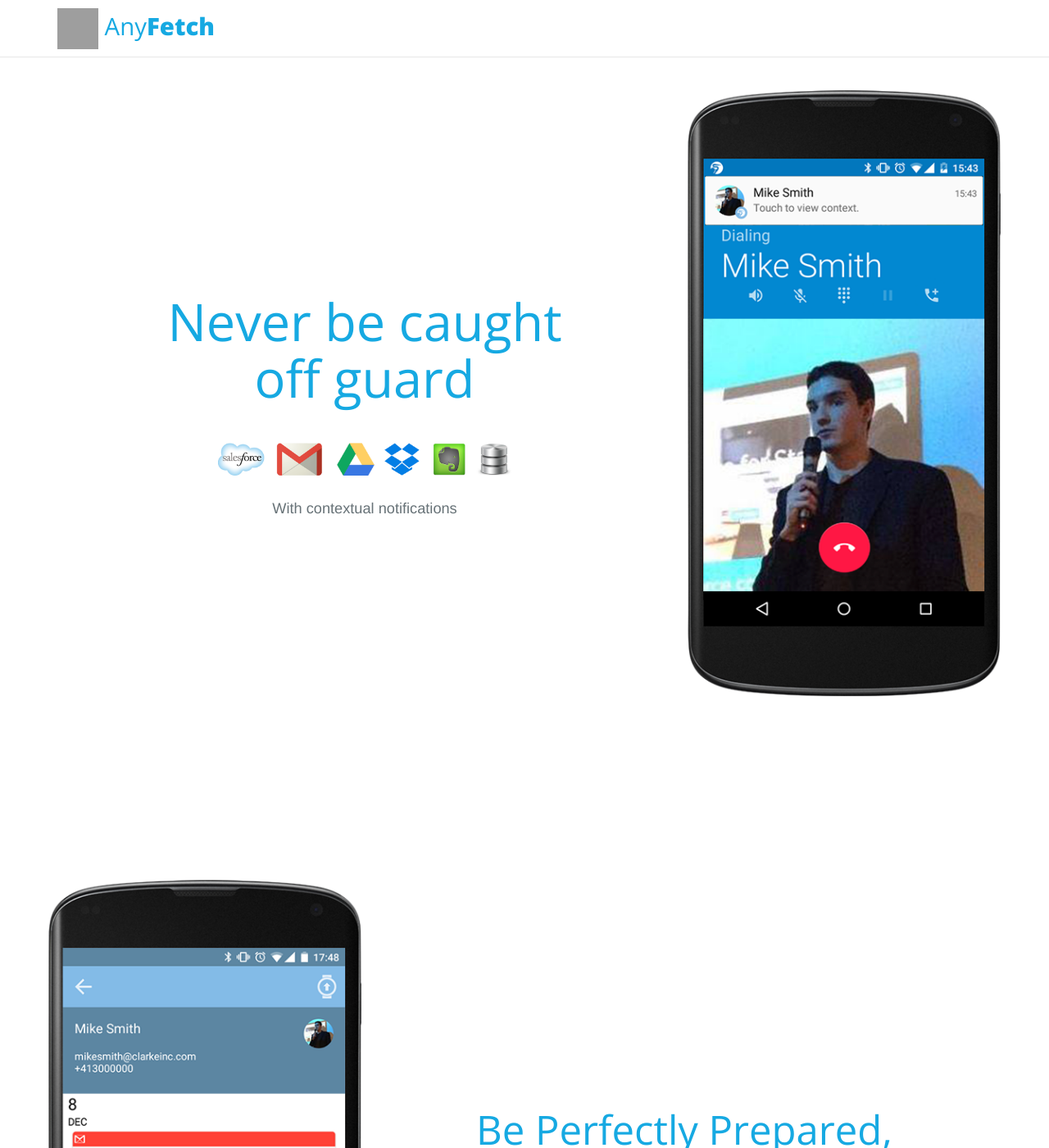
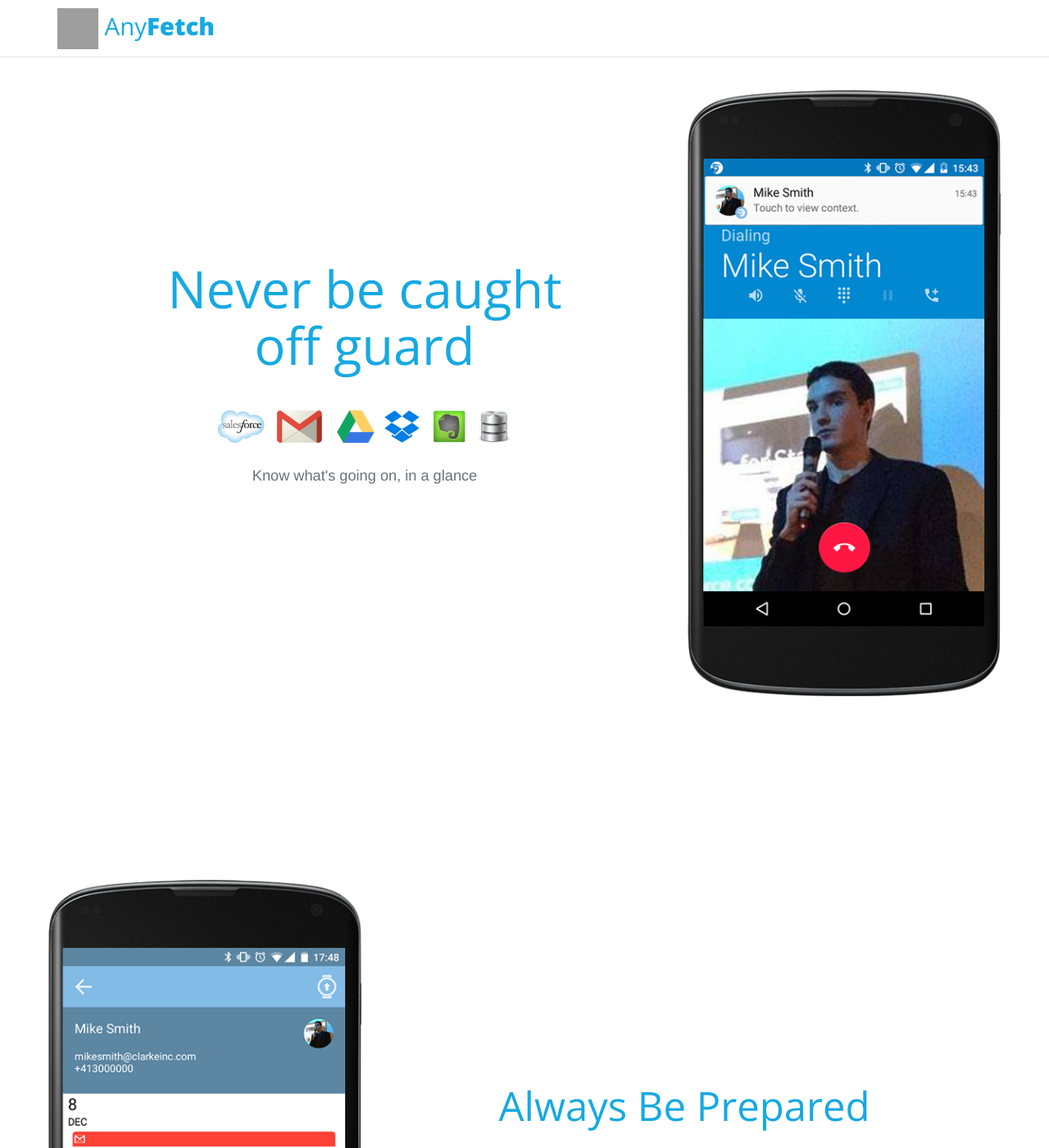
Before and after one commit to AnyFetch/companion.anyfetch.com, a Jekyll site: the page built from index.html, in a window 1280 px wide and 1400 px high. Shown: the whole window at 82% size. Built offline with Jekyll 4.4.1, drawn with Linux system fonts in a browser that asks for light colours; nearby versions of some CDN libraries; Markdown is read by kramdown in place of the engine named in the settings; some of the changed text lies outside the part shown; grey boxes are pictures that could not be loaded.

Commit message:
text reviews

```diff
--- a/index.html
+++ b/index.html
@@ -15,7 +15,7 @@
 					<img class="source-icon" src="images/banner_icons.png" alt="Connect any cloud or local service">
 				</div>
 				<h4 class="pain">
-					With contextual notifications
+					Know what's going on, in a glance
 				</h4>
 			</div>
 			<div class="col-lg-4 col-md-4 col-sm-4 header-thumbnail thumbnail">
@@ -28,7 +28,10 @@
 <div class="container content feature-area">
 	<section class="row vcenter">
 		<div class="col-lg-8 col-md-8 col-sm-8 col-sm-push-4 benefits">
-			<h2>Be perfectly prepared,<br/> in a glance</h2>
+			<h2>Always be prepared</h2>
+			<h4 class="pain">
+					With one glance, review your entire history<br/> around a relationship. Get in-depth control<br/> over information, and never forget anything anymore.
+			</h4>
 		</div>
 		<div class="col-lg-4 col-md-4 col-sm-4 col-sm-pull-8 thumbnail">
 			<img class="center" src="images/screen2_web.png" alt="View customer timeline" />
@@ -39,9 +42,9 @@
 <div class="container content feature-area">
 	<section class="row vcenter">
 		<div class="col-lg-8 col-md-8 col-sm-8 benefits">
-			<h2>With awesome insights</h2>
+			<h2>Get what's important</h2>
 			<h4>
-				With one glance, review your entire client timeline including contacts opportunities &amp; much more.
+				Drill down to details by reading your emails,<br/> documents, notes and even more. All at the<br/> right time, pushed instantly to you.
 			</h4>
 		</div>
 		<div class="col-lg-4 col-md-4 col-sm-4 thumbnail">
@@ -54,6 +57,9 @@
 	<section class="row vcenter">
 		<div class="col-lg-8 col-md-8 col-sm-8 col-sm-push-4 benefits">
 			<h2>In every situation</h2>
+			<h4>
+				Your watch finally becomes a true business assistant.<br/> Bringing you immediate context during calls and meetings.<br/>
+			</h4>
 		</div>
 		<div class="col-lg-4 col-md-4 col-sm-4 col-sm-pull-8 thumbnail">
 			<img class="center" src="images/screen4_web.png" alt="View customer timeline" />
--- a/styles/style.css
+++ b/styles/style.css
@@ -261,6 +261,6 @@
 
 @media (min-width: 767px) {
 	.main-head {
-		margin-top: 100px
+		margin-top: 20px
 	}
 }
```
Also changed, not shown: 3 other files.
